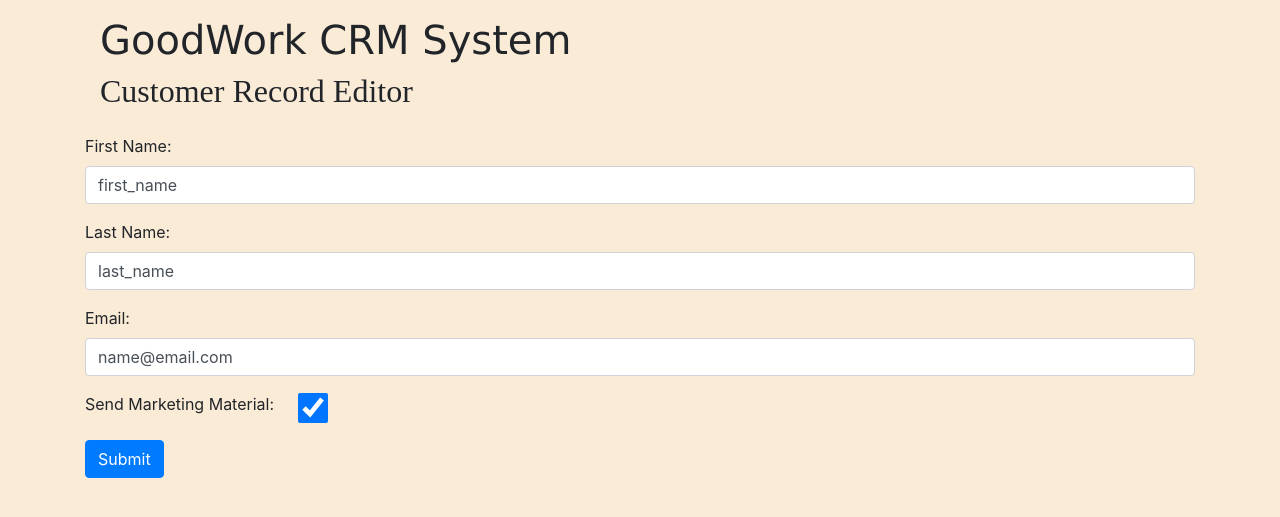
After one commit to CollinWuY/TGC8-CRM, a Flask app: page /customers/1/edit in a window 1280 px wide. The commit adds this page. Shown: the top 517 px of the page. Run offline with Flask 2, Linux system fonts and the light colour scheme; some libraries are stand-ins or nearby versions.

Commit message:
replace done

```diff
--- a/app.py
+++ b/app.py
@@ -1,6 +1,7 @@
 from flask import Flask, render_template, request, redirect, url_for
 import os
 import json
+import random
 
 app = Flask(__name__)
 database = {}
@@ -12,9 +13,80 @@ with open('customers.json') as fp:
 def home():
     return render_template('home.template.html')
 
+
 @app.route('/customers')
 def show_customers():
     return render_template('customers.template.html', all_customers=database)
+
+
+@app.route('/customers/add')
+def show_add_customers():
+    return render_template('add_customer.template.html')
+
+
+@app.route('/customers/add', methods=["POST"])
+def process_add_customers():
+    first_name = request.form.get('first_name')
+    last_name = request.form.get('last_name')
+    email = request.form.get('email')
+
+    if 'can_send' in request.form:
+        can_send = True
+    else:
+        can_send = False
+
+    new_customer = {
+        "id": random.randint(1000, 9999),
+        "first_name": first_name,
+        "last_name": last_name,
+        "email": email,
+        "can_send": can_send
+    }
+
+    database.append(new_customer)
+
+    with open('customers.json', 'w') as fp:
+        json.dump(database, fp)
+
+    return redirect(url_for('show_customers'))
+
+
+@app.route('/customers/<int:customer_id>/edit')
+def show_edit_customer(customer_id):
+    customer_to_edit = None
+    for each_customer in database:
+        if each_customer["id"] == customer_id:
+            customer_to_edit = each_customer
+            break
+    if customer_to_edit:
+        return render_template("edit_customer.template.html", customer=customer_to_edit)
+    else:
+        return f"The customer with the id of {customer_id} is not found"
+
+
+@app.route('/customers/<int:customer_id>/edit', methods=["POST"])
+def process_edit_customer(customer_id):
+    customer_to_edit = None
+    for each_customer in database:
+        if each_customer["id"] == customer_id:
+            customer_to_edit = each_customer
+            break
+
+    if customer_to_edit:
+        customer_to_edit["first_name"] = request.form.get("first_name")
+        customer_to_edit["last_name"] = request.form.get("last_name")
+        customer_to_edit["email"] = request.form.get("email")
+
+        if 'can_send' in request.form:
+            customer_to_edit["can_send"] = True
+        else:
+            customer_to_edit["can_send"] = False
+
+        with open('customers.json', 'w') as fp:
+            json.dump(database, fp)
+        return redirect(url_for("show_customers"))
+    else:
+        return f"The customer with the id of {customer_id} is not found"
 
 
 # "magic code" -- boilerplate
--- a/customers.json
+++ b/customers.json
@@ -1,23 +1 @@
-[
-  {
-    "id": 1,
-    "first_name": "first_name",
-    "last_name": "last_name",
-    "email": "name@email.com",
-    "send_marketing_material": true
-  },
-  {
-    "id": 2,
-    "first_name": "Mary",
-    "last_name": "Sue",
-    "email": "marysue@gemail.com",
-    "send_marketing_material": false
-  },
-  {
-    "id": 3,
-    "first_name": "Thomas",
-    "last_name": "Tan",
-    "email": "tthomas@gmail.com",
-    "send_marketing_material": true
-  }
-]
+[{"id": 1, "first_name": "first_name", "last_name": "last_name", "email": "name@email.com", "can_send": true}, {"id": 2, "first_name": "Mary", "last_name": "Sue", "email": "marysue@gemail.com", "can_send": false}, {"id": 3, "first_name": "Thomas 2", "last_name": "Tan 2", "email": "tthomas@gmail.com 2", "can_send": false}, {"id": 4729, "first_name": "Test1", "last_name": "TestL", "email": "test@email.com", "can_send": true}]
--- /dev/null
+++ b/customers_copy.json
@@ -0,0 +1 @@
+[{"id": 1, "first_name": "first_name", "last_name": "last_name", "email": "name@email.com", "can_send": true}, {"id": 2, "first_name": "Mary", "last_name": "Sue", "email": "marysue@gemail.com", "can_send": false}, {"id": 3, "first_name": "Thomas", "last_name": "Tan", "email": "tthomas@gmail.com", "can_send": true}, {"id": 4729, "first_name": "Test1", "last_name": "TestL", "email": "test@email.com", "can_send": true}]
--- a/templates/customers.template.html
+++ b/templates/customers.template.html
@@ -28,6 +28,7 @@
 			<th>First Name</th>
 			<th>Last Name</th>
 			<th>Email</th>
+            <th>Allow Marketing</th>
 		</tr>
 	</thead>
         <tbody>
@@ -36,11 +37,16 @@
                 <td> {{customers.first_name}} </td>
                 <td> {{customers.last_name}} </td>
                 <td> {{customers.email}} </td>
+                <td> {{customers.can_send}}</td>
+                <td>
+                    <a href="{{url_for('show_edit_customer', customer_id=customers.id)}}" class="btn btn-primary">Edit</a>
+                </td>
             </tr>
             {% endfor %}
         </tbody>
 </table>
 
+<a href="{{url_for('show_add_customers')}}" class="btn btn-primary">Go Back</a>
 
 
 
--- /dev/null
+++ b/templates/edit_customer.template.html
@@ -0,0 +1,64 @@
+{% extends 'base.template.html'%} {% block css %}
+<style>
+  body {
+    background-color: antiquewhite;
+  }
+
+  h1 {
+    font-family: Verdana;
+  }
+
+  h2 {
+    font-family: Montserrat;
+  }
+</style>
+{% endblock %} {% block title %}Customer Form Editor{% endblock %} {% block
+content %}
+<div class="container d-flex flex-column my-3">
+  <h1>GoodWork CRM System</h1>
+  <h2>Customer Record Editor</h2>
+</div>
+<form method="POST">
+  <div class="my-3">
+    <label class="form-label">First Name:</label>
+    <input
+      class="form-control"
+      type="text"
+      name="first_name"
+      value="{{customer.first_name}}"
+    />
+  </div>
+  <div class="my-3">
+    <label class="form-label">Last Name:</label>
+    <input
+      class="form-control"
+      type="text"
+      name="last_name"
+      value="{{customer.last_name}}"
+    />
+  </div>
+  <div class="my-3">
+    <label class="form-label">Email:</label>
+    <input
+      class="form-control"
+      type="text"
+      name="email"
+      value="{{customer.email}}"
+    />
+  </div>
+  <div class="my-3 d-flex align-items-center">
+    <label class="form-label checkbox-inline">Send Marketing Material: </label>
+    <input
+      type="checkbox"
+      class="ml-4"
+      style="height: 30px; width: 30px;"
+      name="can_send"
+      {% if customer.can_send %}
+      checked
+      {% endif %}
+    />
+  </div>
+  <input type="submit" class="btn btn-primary" />
+</form>
+
+{% endblock %}
```
Also changed, not shown: templates/add_customer.template.html (added, +50 -0 lines), templates/home.template.html (+4 -32 lines).
